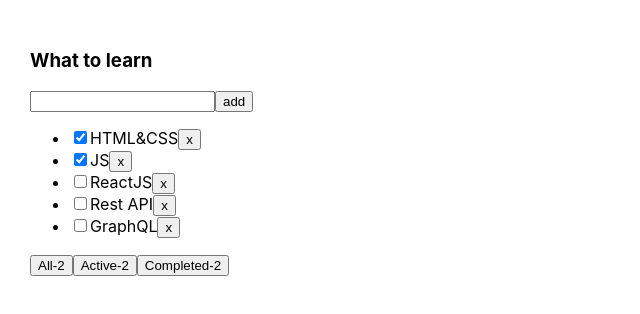
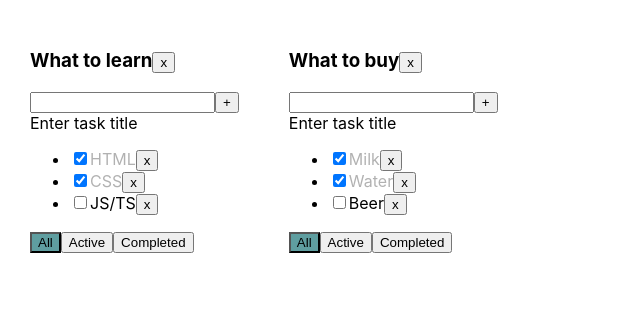
Before and after one commit to phoenix2307/myTODO, a React (Create React App) app: page / in a window 1280 px wide. Shown: the top 314 px of the page, without its empty margins (0-640 px from the left). Built offline with nearby package versions, Linux system fonts and the light colour scheme.

Commit message:
todoList-5

```diff
--- a/src/App.css
+++ b/src/App.css
@@ -6,3 +6,18 @@
 .App > div {
   margin-right: 50px;
 }
+
+.is-done {
+  opacity:0.3;
+}
+
+
+.active-filter {
+  background-color: cadetblue;
+}
+
+.error {
+  border: 2px solid red;
+  outline: none;
+  background-color: rgba(161, 26, 26, 0.3);
+}
--- a/src/App.tsx
+++ b/src/App.tsx
@@ -1,53 +1,116 @@
 import React, {useState} from 'react';
 import './App.css';
+import TodoList from "./TodoList";
 import {v1} from "uuid";
-import {TodoList} from "./TodoList";
 
-export type FilterValuesType = "all" | "active" | "completed";
+export type TaskType = {
+    id: string
+    title: string
+    isDone: boolean
+}
+export type FilterValuesType = "all" | "active" | "completed"
+
+type TodoListType = {
+    id: string
+    title: string
+    filter: FilterValuesType
+}
+
+type TaskStateType = {
+    [key: string]: Array<TaskType>
+}
 
 function App() {
+    //BLL:
+    const todoListId_1 = v1()
+    const todoListId_2 = v1()
+    const [todoLists, setTodoLists] = useState<Array<TodoListType>>(
+        [
+            {id: todoListId_1, title: 'What to learn', filter: 'all'},
+            {id: todoListId_2, title: 'What to buy', filter: 'all'}
+        ]
+    )
 
-    let [tasks, setTasks] = useState([
-        { id: v1(), title: "HTML&CSS", isDone: true },
-        { id: v1(), title: "JS", isDone: true },
-        { id: v1(), title: "ReactJS", isDone: false },
-        { id: v1(), title: "Rest API", isDone: false },
-        { id: v1(), title: "GraphQL", isDone: false },
-    ]);
+    const [tasks, setTasks] = useState<TaskStateType>({
+        [todoListId_1]: [
+            {id: v1(), title: "HTML", isDone: true},
+            {id: v1(), title: "CSS", isDone: true},
+            {id: v1(), title: "JS/TS", isDone: false}
+        ],
+        [todoListId_2]: [
+            {id: v1(), title: "Milk", isDone: true},
+            {id: v1(), title: "Water", isDone: true},
+            {id: v1(), title: "Beer", isDone: false}
+        ]
+    })
 
-    const addTask = (newTitle: string) => {
-        let newTask = { id: v1(), title: newTitle, isDone: false }
-        setTasks([newTask, ...tasks])
+
+    const removeTask = (tasksID: string, todoListID: string) => {
+        const copyTasks = {...tasks}
+        copyTasks[todoListID] = tasks[todoListID].filter(t => t.id !== tasksID)
+        setTasks(copyTasks)
+        /*        tasks[todoListID] = tasks[todoListID].filter(t => t.id !== id)
+                setTasks({...tasks})*/
     }
-    const removeTask = (id: string) => {
-        let filteredTasks = tasks.filter(t => t.id != id);
-        setTasks(filteredTasks);
+    const addTask = (title: string, todoListID: string) => {
+        const copyTasks = {...tasks}
+        copyTasks[todoListID] = [{id: v1(), title: title, isDone: false}, ...tasks[todoListID]]
+        setTasks(copyTasks)
+    }
+    const changeTaskStatus = (tasksID: string, isDone: boolean, todoListID: string) => {
+        const copyTasks = {...tasks}
+        copyTasks[todoListID] = tasks[todoListID].map(t => t.id === tasksID ? {...t, isDone: isDone} : t)
+        setTasks(copyTasks)
+    }
+    const changeTodoListFilter = (filter: FilterValuesType, todoListID: string) => {
+        setTodoLists(todoLists.map(tl => tl.id === todoListID ? {...tl, filter: filter} : tl))
+    }
+    const removeTodoList = (todoListID: string) => {
+        setTodoLists(todoLists.filter(tl => tl.id !== todoListID))
+        const copyTasks = {...tasks}
+        delete copyTasks[todoListID]
+        setTasks(copyTasks)
     }
 
-    let [filter, setFilter] = useState<FilterValuesType>("all");
-
-    let tasksForTodolist = tasks;
-
-    if (filter === "active") {
-        tasksForTodolist = tasks.filter(t => !t.isDone);
-    }
-    if (filter === "completed") {
-        tasksForTodolist = tasks.filter(t => t.isDone);
+    const getTasksForRender = (filter: FilterValuesType, tasks: Array<TaskType>): Array<TaskType> => {
+        switch (filter) {
+            case "completed":
+                return tasks.filter(t => t.isDone)
+            case "active":
+                return tasks.filter(t => !t.isDone)
+            default:
+                return tasks
+        }
     }
 
-    const changeFilter = (value: FilterValuesType) => {
-        setFilter(value);
-    }
 
+    const todoListsComps = todoLists.map(tl => {
+        const tasksForRender = getTasksForRender(tl.filter, tasks[tl.id])
+        return (
+            <TodoList
+                key={tl.id}
+                todoListID={tl.id}
+                filter={tl.filter}
+                title={tl.title}
+                tasks={tasksForRender}
+                addTask={addTask}
+                removeTask={removeTask}
+                changeTodoListFilter={changeTodoListFilter}
+                changeTaskStatus={changeTaskStatus}
+                removeTodoList={removeTodoList}
+            />
+        )
+    })
+
+
+
+    //UI:
     return (
         <div className="App">
-            <TodoList title="What to learn"
-                      tasks={tasksForTodolist}
-                      removeTask={removeTask}
-                      changeFilter={changeFilter}
-                      addTask={addTask}/>
+            {todoListsComps}
+
         </div>
-    );
+    )
 }
 
 export default App;
--- a/src/TodoList.tsx
+++ b/src/TodoList.tsx
@@ -1,74 +1,113 @@
-import React, {ChangeEvent, KeyboardEvent, useState} from 'react';
-import {FilterValuesType} from './App';
-import {Input} from "./components/Input";
-import {Button} from "./components/Button";
-//
-type TaskType = {
-    id: string
+import React, {useState, KeyboardEvent, ChangeEvent,  MouseEvent} from 'react';
+import {FilterValuesType, TaskType} from "./App";
+
+type TodoListPropsType = {
     title: string
-    isDone: boolean
+    todoListID: string
+    addTask: (title: string, todoListID: string) => void
+    tasks: Array<TaskType>
+    filter: FilterValuesType
+    removeTask:(id: string, todoListID: string) => void
+    changeTodoListFilter: (filter: FilterValuesType, todoListID: string) => void
+    changeTaskStatus: (id: string, isDone: boolean, todoListID: string) => void
+    removeTodoList: (todoListID: string) => void
 }
-type PropsType = {
-    title: string
-    tasks: Array<TaskType>
-    removeTask: (taskId: string) => void
-    changeFilter: (value: FilterValuesType) => void
-    addTask: (newTitle: string) => void
-}
-//
-export function TodoList(props: PropsType) {
-    const [title, setTitle] = useState('')
-    //
-    const onchangeHandler = (event: ChangeEvent<HTMLInputElement>) => {
-        setTitle(event.currentTarget.value)
+
+const TodoList = (props: TodoListPropsType) => {
+    const [title, setTitle] = useState<string>("")
+    const [error, setError] = useState<boolean>(false)
+    const tasksList = props.tasks.map((t: TaskType) => {
+        const removeTask = () => props.removeTask(t.id, props.todoListID)
+        const changeStatus = (e: ChangeEvent<HTMLInputElement> )=> props.changeTaskStatus(t.id, e.currentTarget.checked, props.todoListID)
+        return (
+            <li key={t.id}>
+                <input
+                    type="checkbox"
+                    checked={t.isDone}
+                    onChange={changeStatus}
+                />
+                <span className={t.isDone ? "is-done" : ""}>{t.title}</span>
+                <button onClick={removeTask}>x</button>
+            </li>
+
+        )
+    })
+    const addTask = () => {
+        const trimmedTitle = title.trim()
+        if(trimmedTitle){
+            props.addTask(trimmedTitle, props.todoListID)
+        } else {
+            setError(true)
+        }
+        setTitle("")
     }
-    const onClickHandler = () => {
-        props.addTask(title)
-        setTitle('')
-    }
-    const onKeyPressHandler = (event: KeyboardEvent<HTMLInputElement>) => {
-        // debugger
-        // console.log(event)
-        if (event.key === '\n') {
-            props.addTask(title)
-            setTitle('')
+
+    const onKeyPressAddTask = (e: KeyboardEvent<HTMLInputElement>) => {
+        if(e.key === "Enter"){
+            addTask()
         }
     }
+    const onChangeSetTitle = (e: ChangeEvent<HTMLInputElement>) => {
+        setTitle(e.currentTarget.value)
+        setError(false)
+    }
+    const onClickSetAllFilter = () => props.changeTodoListFilter("all", props.todoListID)
+    const onClickSetActiveFilter = () => props.changeTodoListFilter("active", props.todoListID)
+    const onClickSetCompletedFilter = () => props.changeTodoListFilter("completed", props.todoListID)
+    const removeTodoList = () => props.removeTodoList(props.todoListID)
 
-    const changeFiltersHandler = (filterChange: FilterValuesType) => {
-        props.changeFilter(filterChange)
+
+
+    let allBtnClasses = ""
+    if(props.filter === "all"){
+        allBtnClasses = "active-filter"
     }
 
-    const buttonDeleteTask = (taskId: string) => {
-        props.removeTask(taskId)
+    const getBtnClass = (filter: FilterValuesType) => {
+        return props.filter === filter ? "active-filter" : ""
+        // return ["btn btn-hey"].concat(filter).join(" ")
     }
-    return <div>
-        <h3>{props.title}</h3>
+    const errorStyle = {
+        color: "red",
+    }
+
+    const errorMessage = error
+        ? <div style={errorStyle}>Title is required!</div>
+        : <div>Enter task title</div>
+
+    return(
         <div>
-            <Input valueInput={title}
-                   changeState={onchangeHandler}
-                   keyPress={onKeyPressHandler}/>
-            {/*<button onClick={onClickHandler}>+</button>*/}
-            <Button name={'add'} callback={onClickHandler}/>
+            <h3>{props.title}<button onClick={removeTodoList}>x</button></h3>
+
+            <div>
+                <input
+                    className={error ? "error" : ""}
+                    value={title}
+                    onChange={onChangeSetTitle}
+                    onKeyPress={onKeyPressAddTask}
+                />
+                <button onClick={addTask}>+</button>
+                {errorMessage}
+            </div>
+            <ul>
+                { tasksList }
+            </ul>
+            <div>
+                <button
+                    className={getBtnClass("all")} //"active btn btn-todolist"
+                    onClick={onClickSetAllFilter}
+                >All</button>
+                <button
+                    className={getBtnClass("active")}
+                    onClick={onClickSetActiveFilter}
+                >Active</button>
+                <button
+                    className={getBtnClass("completed")}
+                    onClick={onClickSetCompletedFilter}
+                >Completed</button>
+            </div>
         </div>
-        <ul>
-            {
-                props.tasks.map(t => <li key={t.id}>
-                    <input type="checkbox" checked={t.isDone}/>
-                    <span>{t.title}</span>
-{/*                    <button onClick={() => buttonDeleteTask(t.id)}>x
-                    </button>*/}
-                    <Button name={'x'} callback={() => buttonDeleteTask(t.id)}/>
-                </li>)
-            }
-        </ul>
-        <div>
-            <Button name={'All-2'} callback={()=>changeFiltersHandler('all')}/>
-            <Button name={'Active-2'} callback={()=>changeFiltersHandler('active')}/>
-            <Button name={'Completed-2'} callback={()=>changeFiltersHandler('completed')}/>
+    )
+}
 
-        </div>
-
-
-    </div>
-}
+export default TodoList;
--- a/src/components/Button.tsx
+++ /dev/null
@@ -1,12 +0,0 @@
-import React from "react";
-
-type ButtonPropsType = {
-    name: string
-    callback: () => void
-}
-export const Button = (props: ButtonPropsType) => {
-
-    return (
-            <button onClick={props.callback}>{props.name}</button>
-    )
-}
--- a/src/components/Input.tsx
+++ /dev/null
@@ -1,17 +0,0 @@
-import React, {ChangeEvent, KeyboardEvent} from "react";
-
-type InputPropsType = {
-    valueInput: string
-    changeState: (event: ChangeEvent<HTMLInputElement>) => void
-    keyPress: (event: KeyboardEvent<HTMLInputElement>) => void
-}
-
-export const Input = (props: InputPropsType) => {
-
-
-    return (
-            <input value={props.valueInput}
-                   onChange={props.changeState}
-                   onKeyPress={props.keyPress}/>
-    )
-}
```
Also changed, not shown: src/Testing.tsx (deleted, +0 -27 lines).
